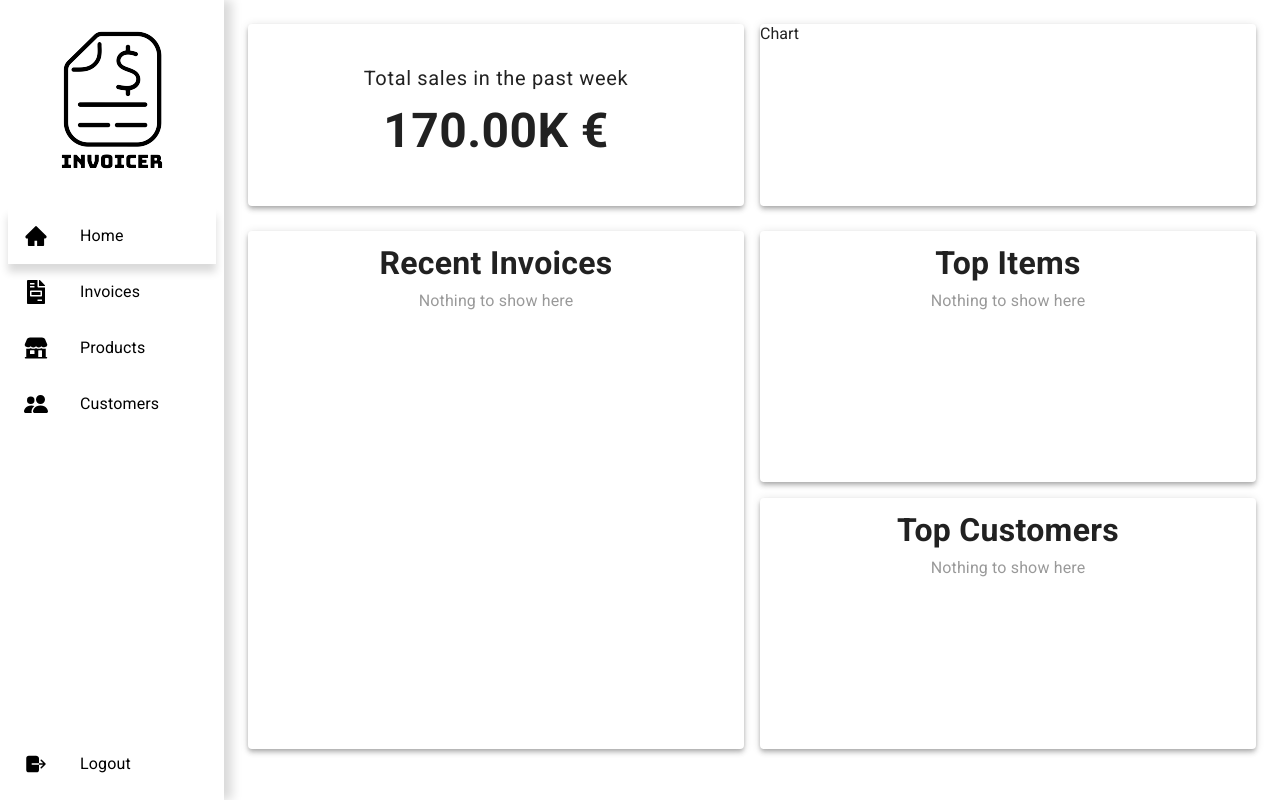
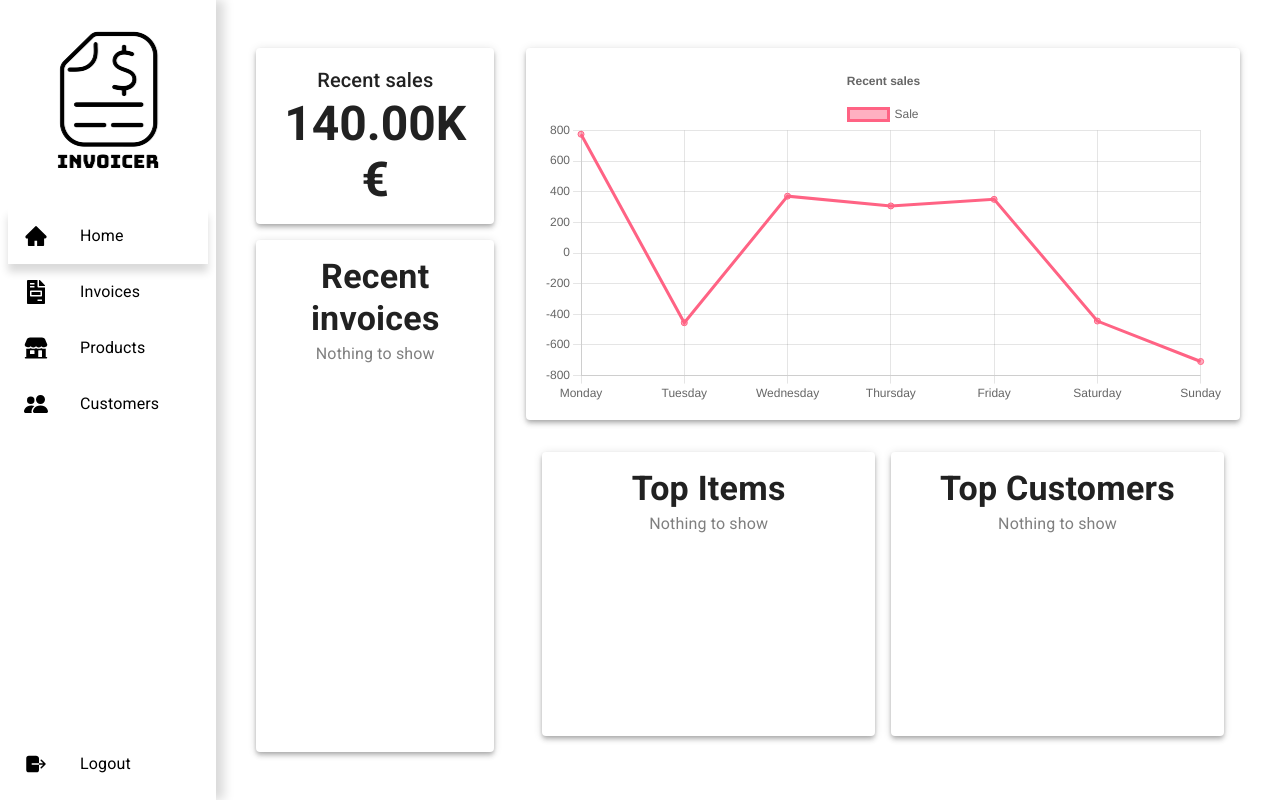
Before and after one commit to Citrusthecrazy/invoicer, a Next.js app: page / in a window 1280 px wide. Built offline with nearby package versions, Linux system fonts and the light colour scheme.

Commit message:
Changed home grid and added a chart

```diff
--- a/components/CustomerCard/CustomerCard.module.css
+++ b/components/CustomerCard/CustomerCard.module.css
@@ -1,6 +1,6 @@
 .card {
-  width: 300;
-  max-height: 225;
+  width: 300px;
+  max-width: 350px;
 }
 .cardHeader {
   display: flex;
--- a/components/CustomerCard/index.tsx
+++ b/components/CustomerCard/index.tsx
@@ -36,9 +36,7 @@ const index = ({ image, name, streetAddress, phoneNumber }: Props) => {
             {name}
           </Typography>
         </Box>
-        <p className={styles.customerInfo}>
-          Address: {streetAddress} asd asd asd as dasd a
-        </p>
+        <p className={styles.customerInfo}>Address: {streetAddress}</p>
         <p className={styles.customerInfo}>Phone number: {phoneNumber}</p>
       </CardContent>
       <CardActions>
--- a/package.json
+++ b/package.json
@@ -13,8 +13,10 @@
     "@emotion/styled": "^11.8.1",
     "@mui/material": "^5.5.0",
     "@types/styled-components": "^5.1.24",
+    "chart.js": "^3.7.1",
     "next": "12.1.0",
     "react": "17.0.2",
+    "react-chartjs-2": "^4.0.1",
     "react-dom": "17.0.2",
     "react-icons": "^4.3.1",
     "styled-components": "^5.3.3"
--- a/pages/index.tsx
+++ b/pages/index.tsx
@@ -3,130 +3,155 @@ import { Box } from "@mui/system";
 import type { NextPage } from "next";
 import styles from "../styles/Home.module.css";
 import { useMediaQuery } from "@mui/material";
+import {
+  Chart as ChartJS,
+  CategoryScale,
+  LinearScale,
+  PointElement,
+  LineElement,
+  Title,
+  Tooltip,
+  Legend,
+} from "chart.js";
+import { Line } from "react-chartjs-2";
+import { faker } from "@faker-js/faker";
 
+ChartJS.register(
+  CategoryScale,
+  LinearScale,
+  PointElement,
+  LineElement,
+  Title,
+  Tooltip,
+  Legend
+);
+const labels = [
+  "Monday",
+  "Tuesday",
+  "Wednesday",
+  "Thursday",
+  "Friday",
+  "Saturday",
+  "Sunday",
+];
+export const data = {
+  labels,
+  datasets: [
+    {
+      label: "Sale",
+      data: labels.map(() => faker.datatype.number({ min: -1000, max: 1000 })),
+      borderColor: "rgb(255, 99, 132)",
+      backgroundColor: "rgba(255, 99, 132, 0.5)",
+    },
+  ],
+};
+export const options = {
+  responsive: true,
+  plugins: {
+    legend: {
+      position: "top" as const,
+    },
+    title: {
+      display: true,
+      text: "Recent sales",
+    },
+  },
+};
 const Home: NextPage = () => {
-  const media = useMediaQuery("(max-width:1280px)");
+  const media = useMediaQuery("(max-width:768px)");
+
   return (
     <div className={styles.home}>
+      <Box
+        sx={{
+          flex: "25",
+          display: "flex",
+          flexDirection: "column",
+          padding: "1rem",
+        }}>
         <Paper
+          elevation={4}
           className={styles.paper}
-        elevation={4}
           sx={{
-          gridColumn: "span 1",
             display: "flex",
             flexDirection: "column",
             alignItems: "center",
             justifyContent: "center",
+            flex: "20",
           }}>
-        <Typography variant="caption" fontSize="1.25rem" textAlign="center">
-          Total sales in the past week
+          <Typography variant="h6" textAlign="center">
+            Recent sales
           </Typography>
-        <Typography
-          sx={{ fontSize: "3rem", fontWeight: "bold" }}
-          textAlign="center">
-          170.00K €
+          <Typography variant="h3" fontWeight="bold" textAlign="center">
+            140.00K €
           </Typography>
         </Paper>
 
+        <Paper elevation={4} className={styles.paper} sx={{ flex: "80" }}>
+          <Typography variant="h4" textAlign="center" fontWeight="bold">
+            Recent invoices
+          </Typography>
+          <Typography
+            variant="subtitle1"
+            sx={{ color: "rgba(0,0,0,0.5)" }}
+            textAlign="center">
+            Nothing to show
+          </Typography>
+        </Paper>
+      </Box>
+      <Box
+        sx={{
+          flex: "75",
+          display: "flex",
+          flexDirection: "column",
+          padding: "1rem",
+        }}>
+        <Paper
+          className={styles.paper + " " + styles.chart}
+          elevation={4}
+          sx={{ flex: "40" }}>
+          <Line
+            options={options}
+            data={data}
+            style={{ maxHeight: "22rem", maxWidth: "100%" }}
+          />
+        </Paper>
+        <Box
+          sx={{
+            flex: "60",
+            display: "flex",
+            flexDirection: media ? "column" : "row",
+            padding: "1rem",
+          }}>
           <Paper
             className={styles.paper}
             elevation={4}
-        sx={!media ? { gridColumn: "3 / main-end", gridRow: "span 2" } : null}>
-        Chart
-      </Paper>
-
-      <Paper
-        className={styles.paper}
-        elevation={4}
-        sx={{ gridColumn: "1/1", gridRow: "span 4" }}>
-        <Box sx={{ padding: "0.5rem" }}>
-          <Typography
-            sx={{ fontSize: "2rem", fontWeight: "bold" }}
-            textAlign="center">
-            Recent Invoices
-          </Typography>
-          <Typography
-            variant="subtitle1"
-            textAlign="center"
-            sx={{ color: "rgba(0,0,0,0.4)" }}>
-            Nothing to show here
-          </Typography>
-        </Box>
-      </Paper>
-
-      <Box
-        sx={
-          !media
-            ? {
-                display: "flex",
-                flexDirection: "row",
-                gridColumn: "3 / main-end",
-                gridRow: "span 3",
-                height: "95%",
-                paddingY: "1rem",
-              }
-            : {
-                display: "flex",
-                flexDirection: "column",
-                gridRow: "span 4",
-                height: "95%",
-              }
-        }>
-        <Paper
-          className={styles.paper}
-          elevation={4}
-          sx={
-            !media
-              ? {
-                  flex: "50",
-                  gridColumn: "3",
-                  gridRow: "span calc(main-end/2)",
-                  marginRight: ".5rem",
-                }
-              : { flex: "50", marginBottom: ".5rem" }
-          }>
-          <Box sx={{ padding: "0.5rem" }}>
-            <Typography
-              sx={{ fontSize: "2rem", fontWeight: "bold" }}
-              textAlign="center">
+            sx={{ flex: "50", marginRight: ".5rem" }}>
+            <Typography variant="h4" textAlign="center" fontWeight="bold">
               Top Items
             </Typography>
             <Typography
               variant="subtitle1"
-              textAlign="center"
-              sx={{ color: "rgba(0,0,0,0.4)" }}>
-              Nothing to show here
+              sx={{ color: "rgba(0,0,0,0.5)" }}
+              textAlign="center">
+              Nothing to show
             </Typography>
-          </Box>
           </Paper>
-
           <Paper
             className={styles.paper}
             elevation={4}
-          sx={
-            !media
-              ? {
-                  flex: "50",
-                  gridColumn: "4",
-                  gridRow: "span calc(main-end/2)",
-                  marginLeft: ".5rem",
-                }
-              : { flex: "50", marginTop: ".5rem" }
-          }>
-          <Box sx={{ padding: "0.5rem" }}>
-            <Typography
-              sx={{ fontSize: "2rem", fontWeight: "bold" }}
-              textAlign="center">
+            sx={{ flex: "50", marginLeft: ".5rem" }}>
+            <Typography variant="h4" textAlign="center" fontWeight="bold">
               Top Customers
             </Typography>
             <Typography
               variant="subtitle1"
-              textAlign="center"
-              sx={{ color: "rgba(0,0,0,0.4)" }}>
-              Nothing to show here
+              sx={{ color: "rgba(0,0,0,0.5)" }}
+              textAlign="center">
+              Nothing to show
             </Typography>
+          </Paper>
         </Box>
-        </Paper>
       </Box>
     </div>
   );
--- a/styles/Home.module.css
+++ b/styles/Home.module.css
@@ -1,14 +1,24 @@
 .home {
   padding: 1.5rem;
   flex-grow: 1;
-  display: grid;
-  grid-template-columns: repeat(auto-fit, minmax(240px, 1fr));
-  grid-template-rows: 4;
-  column-gap: 1rem;
-  row-gap: 1rem;
+  display: flex;
+  flex-direction: row;
 }
 
 .paper {
-  height: 95%;
+  padding: 1rem;
   border-radius: 10px;
+  margin-top: 0.5rem;
+  margin-bottom: 0.5rem;
 }
+
+.chart {
+  display: grid;
+  place-items: center;
+}
+
+@media screen and (max-width: 768px) {
+  .home {
+    flex-direction: column;
+  }
+}
```
Also changed, not shown: 1 other file (tests, documents, lock files or other folders). Lines whose indentation alone changed are shown as unchanged.
